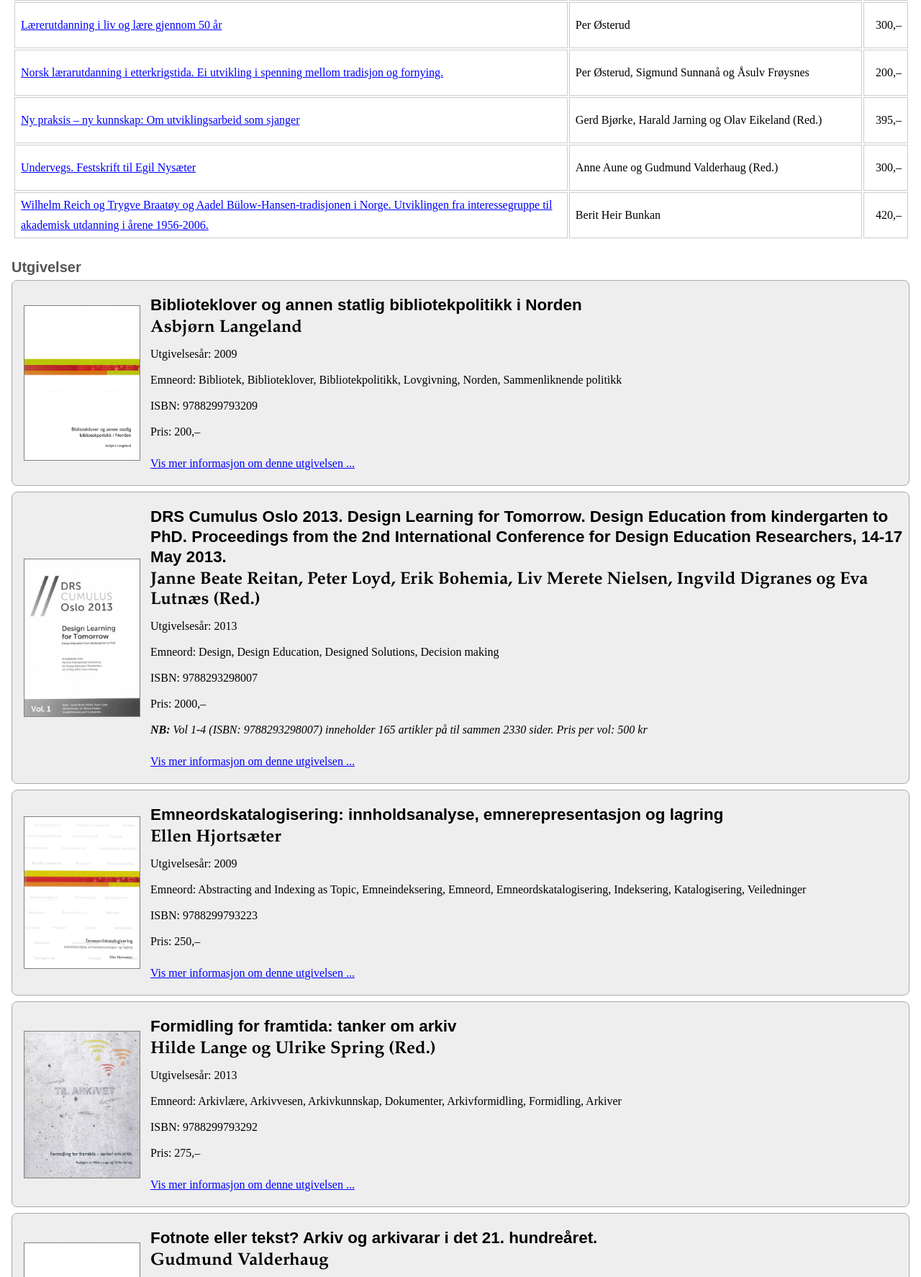
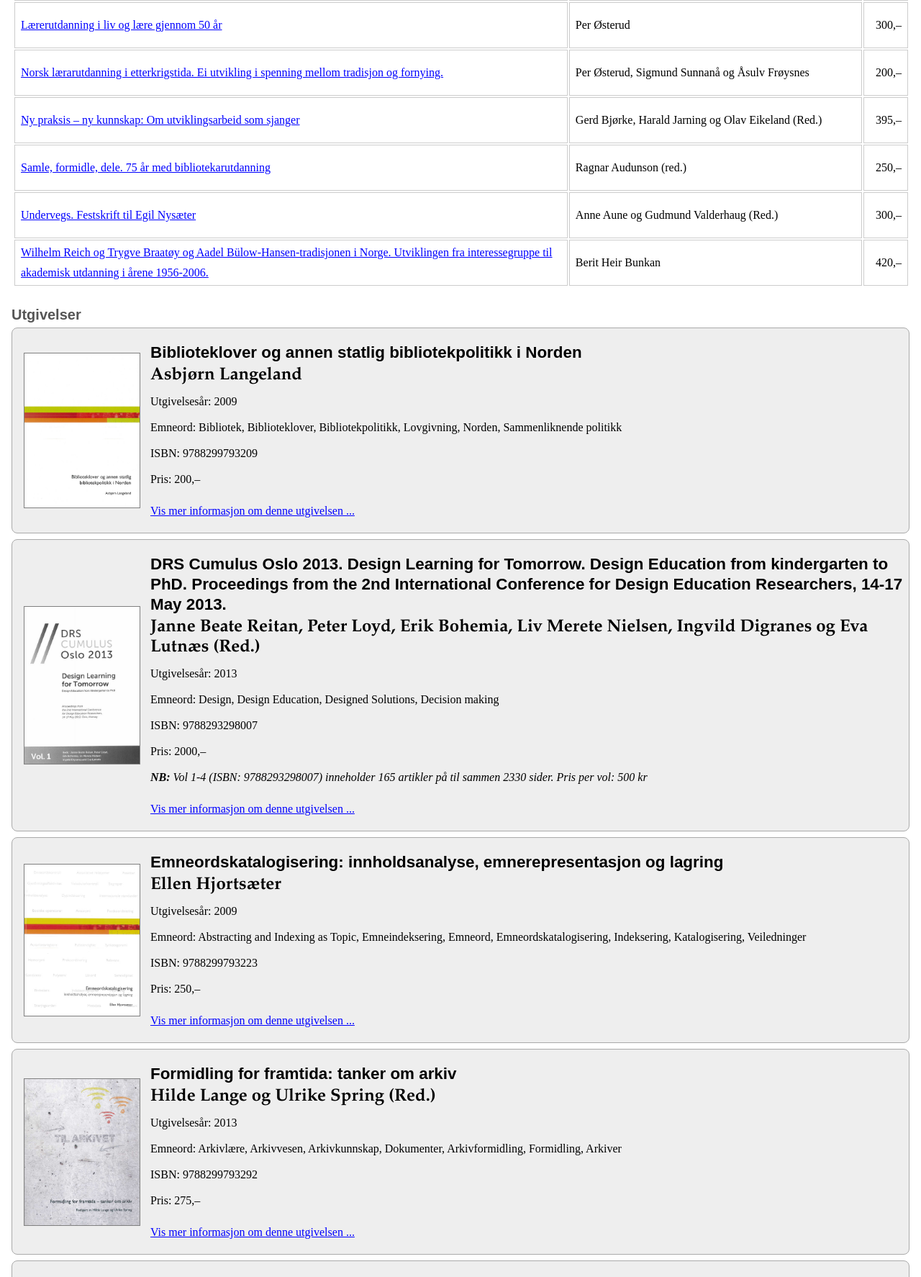
Before and after one commit to eirikhanssen/abm-media.no, a PHP site: page /utgivelser.php in a window 1280 px wide. Shown: the part 911-2685 px from the top of the page at 72% size. Run offline with PHP 8.4, Linux system fonts and the light colour scheme.

Commit message:
add new publication

```diff
--- a/inc_booklist.php
+++ b/inc_booklist.php
@@ -217,6 +217,23 @@
             </a>
 		</p>
 	</div>
+	<div id="9788293298120" class="utgivelse contain">
+		<a href="img/samle-formidle-dele-422x600.jpg" title="Coverbilde for: Samle, formidle, dele. 75 år med bibliotekarutdanning">
+			<img alt="Coverbilde for Samle, formidle, dele. 75 år med bibliotekarutdanning" src="img/samle-formidle-dele-422x600.jpg" class="cover" height="200" width="141">
+		</a>
+		<h3 class="booktitle">Samle, formidle, dele. 75 år med bibliotekarutdanning</h3>
+		<ul class="bookmeta">
+			<li class="authors">Ragnar Audunson (red.)</li>
+			<li>Utgivelses&aring;r: 2015</li>
+			<li class="keywords">Emneord: bibliotekarutdanning, arkivutdanning, arkiv, bibliotek</li>
+			<li>ISBN: 9788293298120</li>
+			<li class="price">250,&ndash;</li>
+		</ul>
+		<p class="more"><a href="utgivelse.php?isbn=9788293298120">
+                Vis mer informasjon om denne utgivelsen ...
+            </a>
+		</p>
+	</div>
 	<div id="9788299793216" class="utgivelse contain">
 		<a href="img/undervegs-453x600.jpg" title="Coverbilde for: Undervegs. Festskrift til Egil Nys&aelig;ter">
 			<img alt="Coverbilde for Undervegs. Festskrift til Egil Nys&aelig;ter" src="img/undervegs-453x600.jpg" class="cover" height="200" width="151">
--- a/inc_booklist_table.php
+++ b/inc_booklist_table.php
@@ -83,14 +83,19 @@
 				<td class="price">395,&ndash;</td>
 			</tr>
 			<tr>
+				<td><a href="#9788293298120">Samle, formidle, dele. 75 år med bibliotekarutdanning</a>
+				</td>
+				<td>Ragnar Audunson (red.)</td>
+				<td class="price">250,&ndash;</td>
+			</tr>
+			<tr>
 				<td><a href="#9788299793216">Undervegs. Festskrift til Egil Nys&aelig;ter</a>
 				</td>
 				<td>Anne Aune og Gudmund Valderhaug (Red.)</td>
 				<td class="price">300,&ndash;</td>
 			</tr>
 			<tr>
-				<td><a href="#9788293298090">Wilhelm Reich og Trygve Braatøy og Aadel Bülow-Hansen-tradisjonen i Norge. Utviklingen fra interessegruppe til akademisk utdanning i årene 1956-2006.</a>
-				</td>
+				<td><a href="#9788293298090">Wilhelm Reich og Trygve Braatøy og Aadel Bülow-Hansen-tradisjonen i Norge. Utviklingen fra interessegruppe til akademisk utdanning i årene 1956-2006.</a></td>
 				<td>Berit Heir Bunkan</td>
 				<td class="price">420,&ndash;</td>
 			</tr>
```
Also changed, not shown: utgivelser/isbn9788293298120.php (added, +28 -0 lines), img/samle-formidle-dele-422x600.jpg (added).
